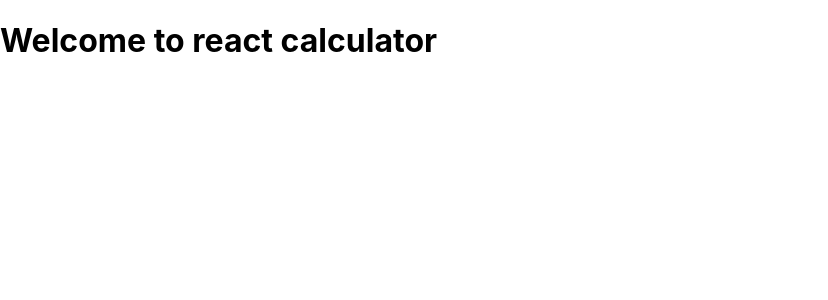
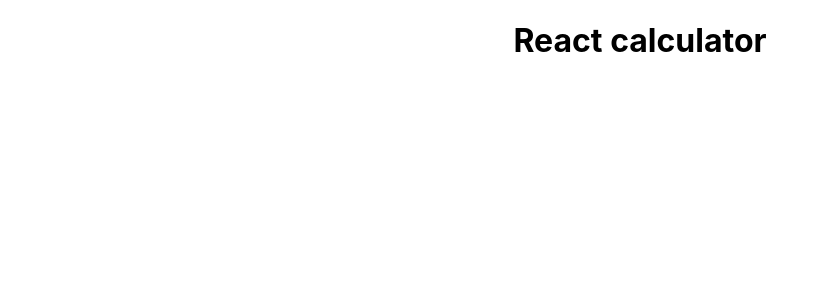
Before and after one commit to IBUNHABIBU/react-calculator, a React (Create React App) app: page / in a window 1280 px wide. Shown: the top 300 px of the page, without its empty margins (0-828 px from the left). Built offline with nearby package versions, Linux system fonts and the light colour scheme.

Commit message:
removing the lint errors

```diff
--- a/src/App.js
+++ b/src/App.js
@@ -1,3 +1,4 @@
+/* eslint-disable no-unused-vars */
 import React, { Component } from 'react';
 import PropTypes from 'prop-types';
 import Big from 'big.js';
@@ -16,7 +17,7 @@ export default class App extends Component {
   render() {
     return (
       <div>
-        <h1>Welcome to react calculator</h1>
+        <h1 align="center">React calculator</h1>
       </div>
     );
   }
```
